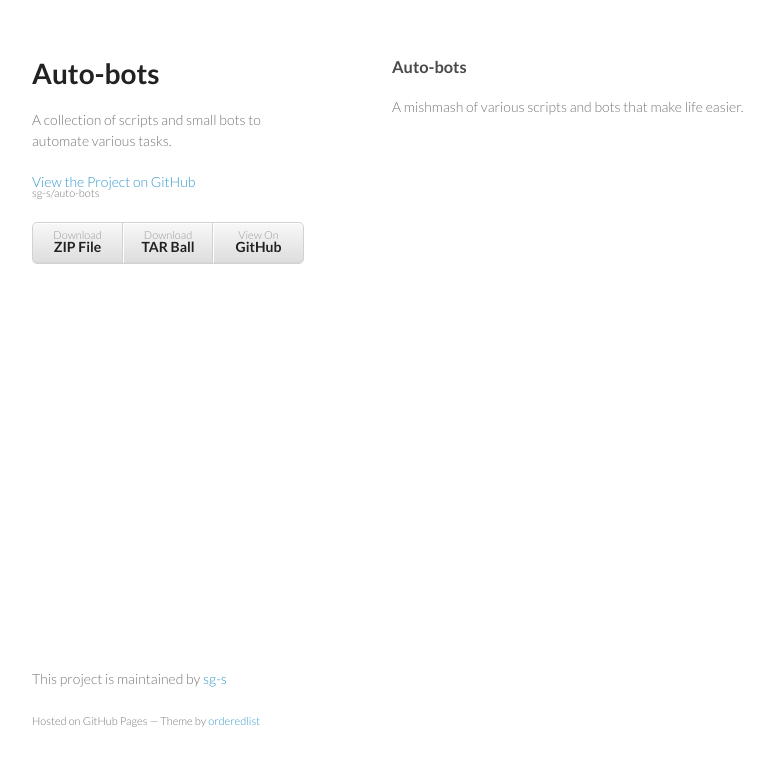
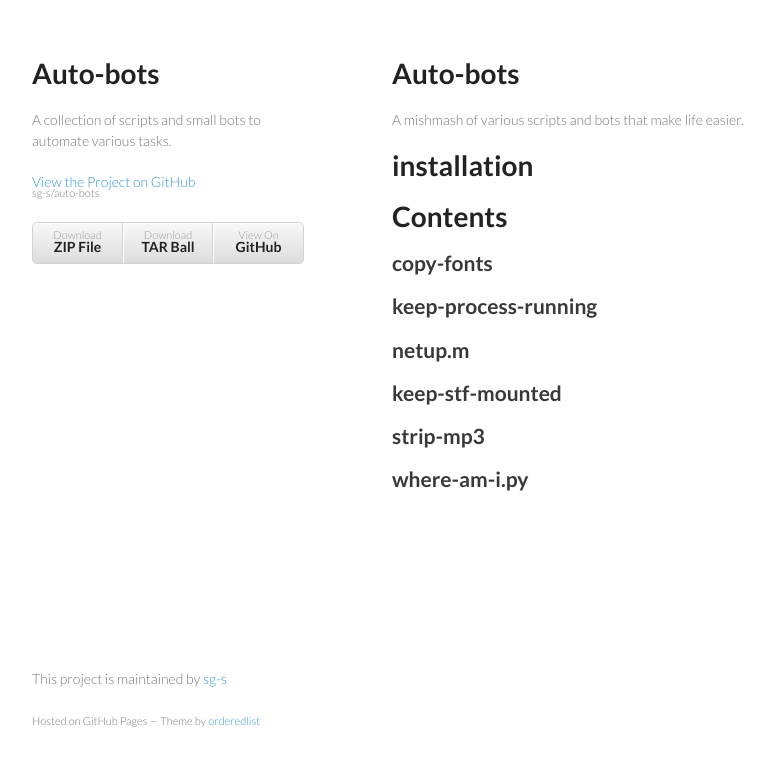
Before and after one commit to sg-s/auto-bots, a plain HTML site: page index.html in a window 1280 px wide. Shown: the whole page, without its empty margins (178-952 px from the left). Drawn offline with Linux system fonts and the light colour scheme.

Commit message:
Create gh-pages branch via GitHub

```diff
--- a/index.html
+++ b/index.html
@@ -28,10 +28,34 @@
         </ul>
       </header>
       <section>
-        <h3>
-<a name="auto-bots" class="anchor" href="#auto-bots"><span class="octicon octicon-link"></span></a>Auto-bots</h3>
+        <h1>
+<a name="auto-bots" class="anchor" href="#auto-bots"><span class="octicon octicon-link"></span></a>Auto-bots</h1>
 
 <p>A mishmash of various scripts and bots that make life easier. </p>
+
+<h1>
+<a name="installation" class="anchor" href="#installation"><span class="octicon octicon-link"></span></a>installation</h1>
+
+<h1>
+<a name="contents" class="anchor" href="#contents"><span class="octicon octicon-link"></span></a>Contents</h1>
+
+<h2>
+<a name="copy-fonts" class="anchor" href="#copy-fonts"><span class="octicon octicon-link"></span></a>copy-fonts</h2>
+
+<h2>
+<a name="keep-process-running" class="anchor" href="#keep-process-running"><span class="octicon octicon-link"></span></a>keep-process-running</h2>
+
+<h2>
+<a name="netupm" class="anchor" href="#netupm"><span class="octicon octicon-link"></span></a>netup.m</h2>
+
+<h2>
+<a name="keep-stf-mounted" class="anchor" href="#keep-stf-mounted"><span class="octicon octicon-link"></span></a>keep-stf-mounted</h2>
+
+<h2>
+<a name="strip-mp3" class="anchor" href="#strip-mp3"><span class="octicon octicon-link"></span></a>strip-mp3</h2>
+
+<h2>
+<a name="where-am-ipy" class="anchor" href="#where-am-ipy"><span class="octicon octicon-link"></span></a>where-am-i.py</h2>
       </section>
       <footer>
         <p>This project is maintained by <a href="https://github.com/sg-s">sg-s</a></p>
--- a/params.json
+++ b/params.json
@@ -1 +1 @@
-{"name":"Auto-bots","tagline":"A collection of scripts and small bots to automate various tasks.","body":"### Auto-bots\r\n\r\nA mishmash of various scripts and bots that make life easier. \r\n\r\n","google":"","note":"Don't delete this file! It's used internally to help with page regeneration."}
+{"name":"Auto-bots","tagline":"A collection of scripts and small bots to automate various tasks.","body":"# Auto-bots\r\n\r\nA mishmash of various scripts and bots that make life easier. \r\n\r\n# installation\r\n\r\n# Contents\r\n\r\n## copy-fonts\r\n\r\n## keep-process-running\r\n\r\n## netup.m\r\n\r\n## keep-stf-mounted\r\n\r\n## strip-mp3\r\n\r\n## where-am-i.py","google":"","note":"Don't delete this file! It's used internally to help with page regeneration."}
```
